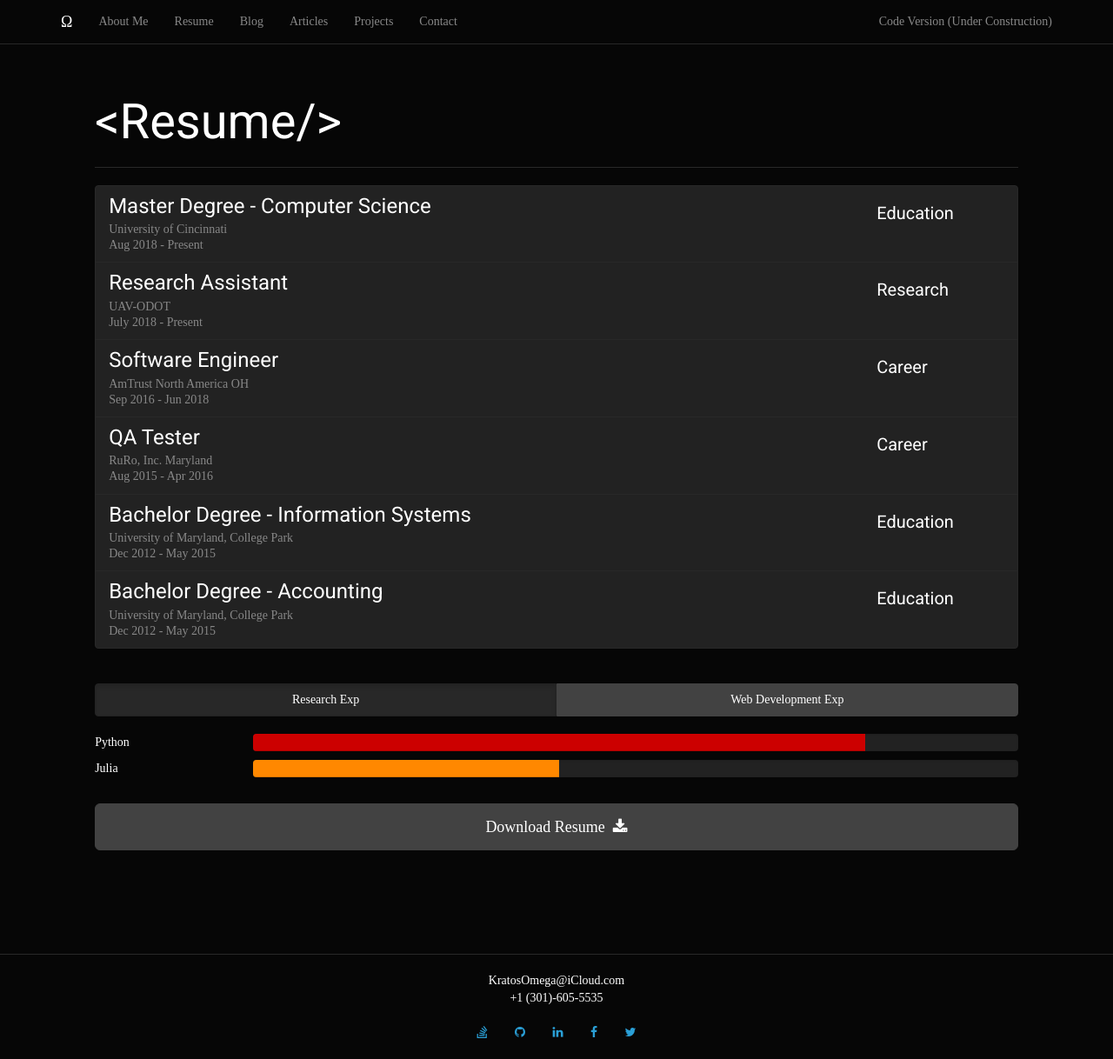
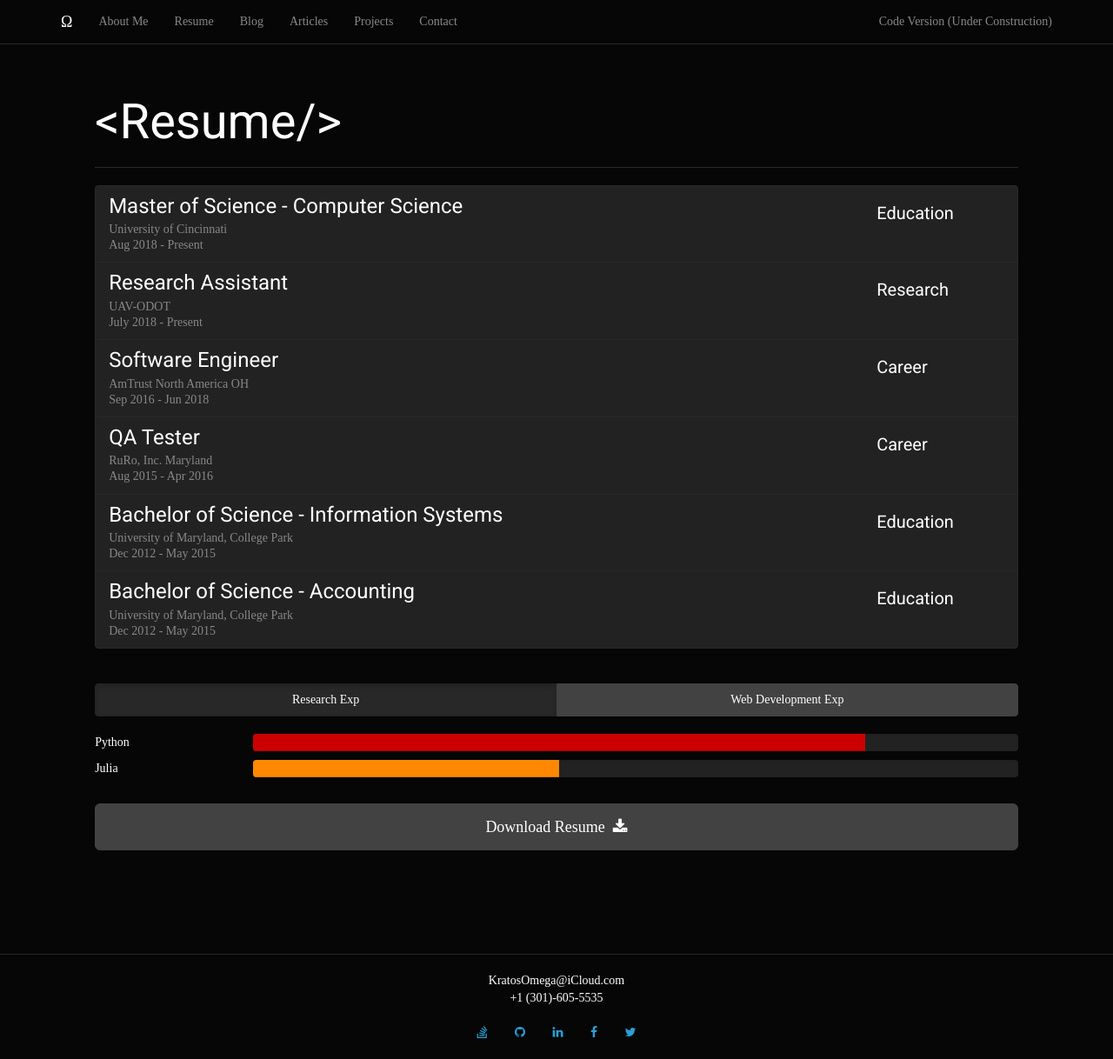
Before and after one commit to KratosOmega/omega-portfolio, a Jekyll site: the page built from resume.html, in a window 1280 px wide and 1218 px high. Shown: the whole window at 87% size. Built offline with Jekyll 4.4.1, drawn with Linux system fonts in a browser that asks for light colours; nearby versions of some CDN libraries; some web fonts are replaced; comment, search, counter and statistics services are not loaded.

Commit message:
minor updates on resume page

```diff
--- a/resume.html
+++ b/resume.html
@@ -19,7 +19,7 @@ layout: page
                     <a href="#" class="list-group-item">
                         <div class="row">
                             <div class="col-sm-12 col-md-10 col-lg-10">
-                                <h4 class="list-group-item-heading">Master Degree - Computer Science</h4>
+                                <h4 class="list-group-item-heading">Master of Science - Computer Science</h4>
                                 <p class="list-group-item-text">University of Cincinnati</p>
                                 <p class="list-group-item-text">Aug 2018 - Present</p>
                             </div>
@@ -71,7 +71,7 @@ layout: page
                     <a href="#" class="list-group-item">
                         <div class="row">
                             <div class="col-sm-12 col-md-10 col-lg-10">
-                                <h4 class="list-group-item-heading">Bachelor Degree - Information Systems</h4>
+                                <h4 class="list-group-item-heading">Bachelor of Science - Information Systems</h4>
                                 <p class="list-group-item-text">University of Maryland, College Park</p>
                                 <p class="list-group-item-text">Dec 2012 - May 2015</p>
                             </div>
@@ -84,7 +84,7 @@ layout: page
                     <a href="#" class="list-group-item">
                         <div class="row">
                             <div class="col-sm-12 col-md-10 col-lg-10">
-                                <h4 class="list-group-item-heading">Bachelor Degree - Accounting</h4>
+                                <h4 class="list-group-item-heading">Bachelor of Science - Accounting</h4>
                                 <p class="list-group-item-text">University of Maryland, College Park</p>
                                 <p class="list-group-item-text">Dec 2012 - May 2015</p>
                             </div>
```
